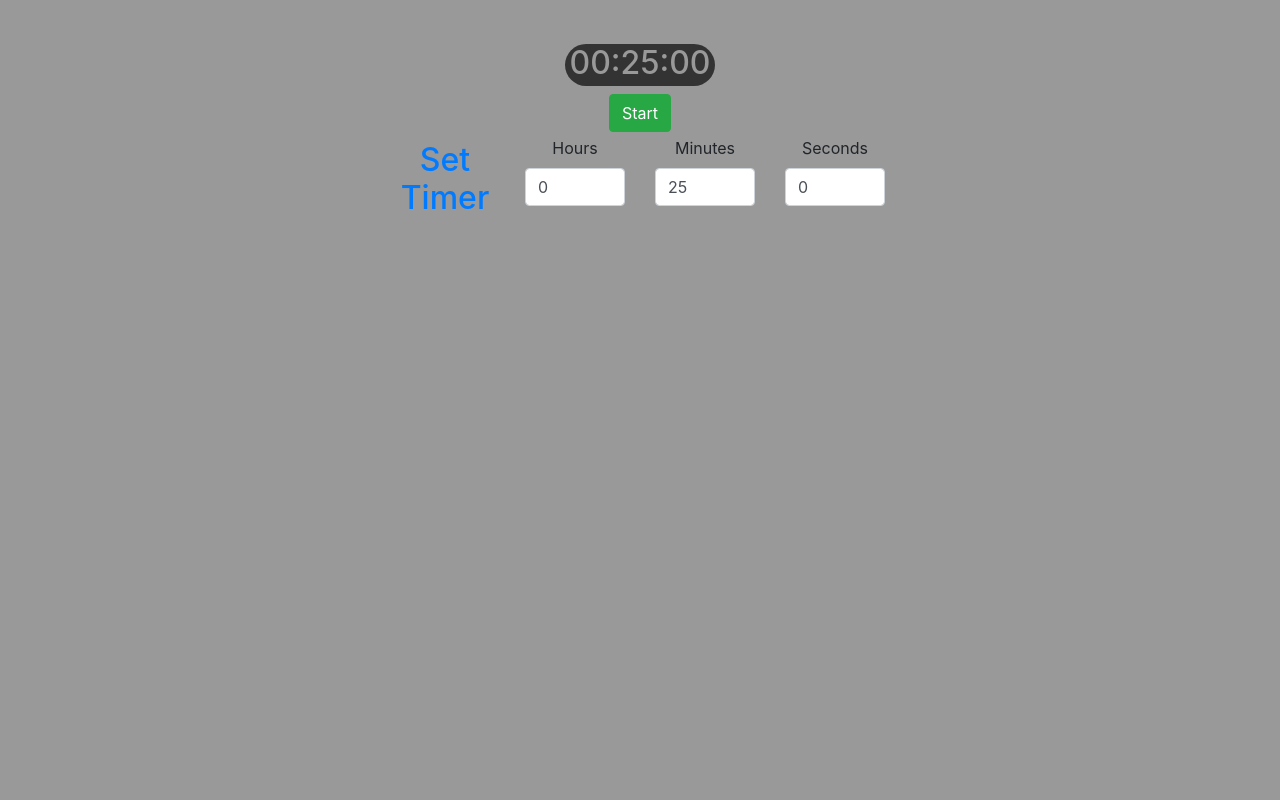
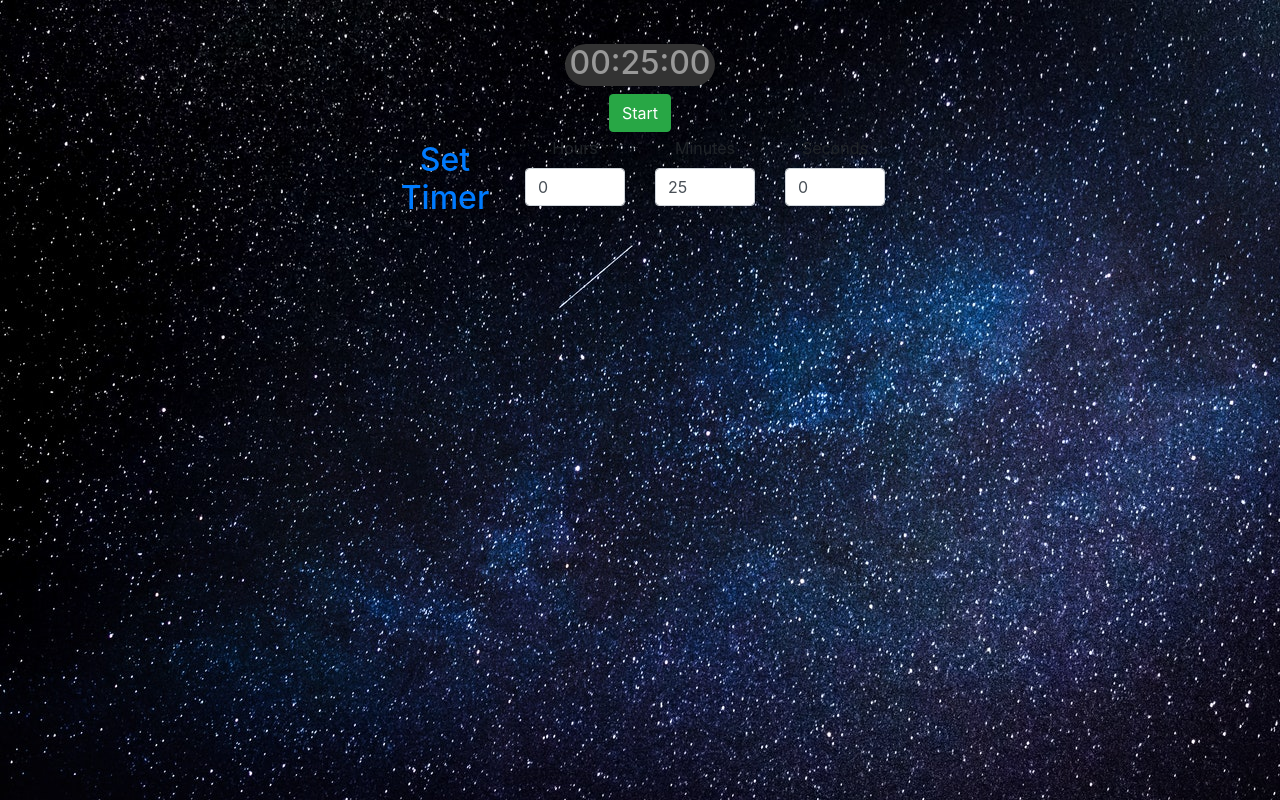
Before and after one commit to hColleen/pomodoro-clock-react, a React (Create React App) app: page / in a window 1280 px wide. Built offline with nearby package versions, Linux system fonts and the light colour scheme.

Commit message:
add background image

```diff
--- a/src/App.css
+++ b/src/App.css
@@ -1,5 +1,8 @@
 body{
-  background: #999;
+  background: #000022;
+  background-image: url('../src/images/night_sky.jpg');
+  background-repeat: no-repeat;
+  background-size:auto;
 }
 
 .app-content {
```
Also changed, not shown: src/images/night_sky.jpg (added).
